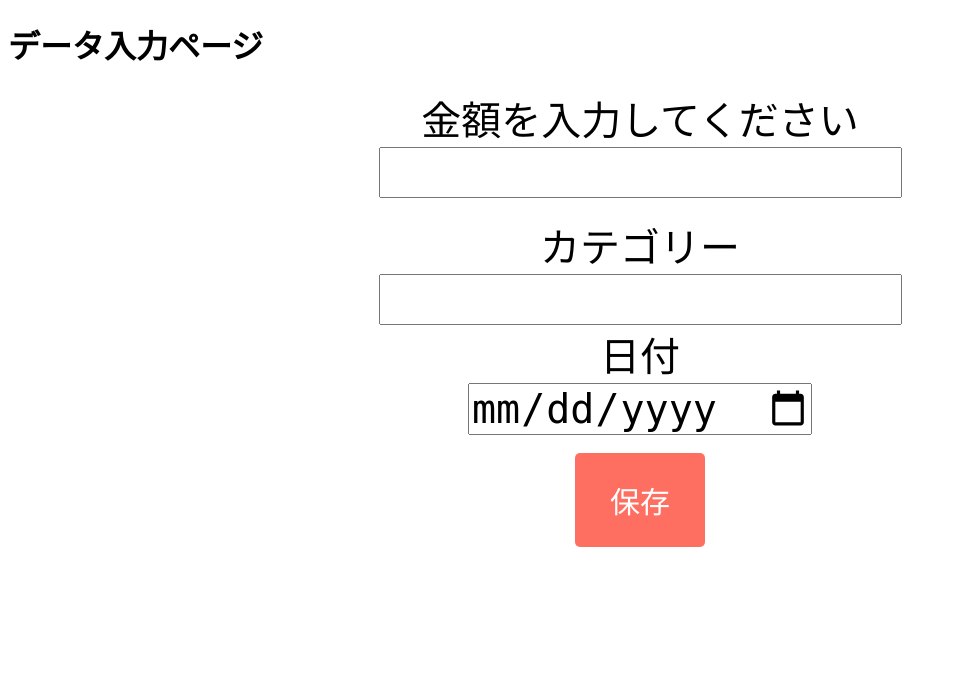
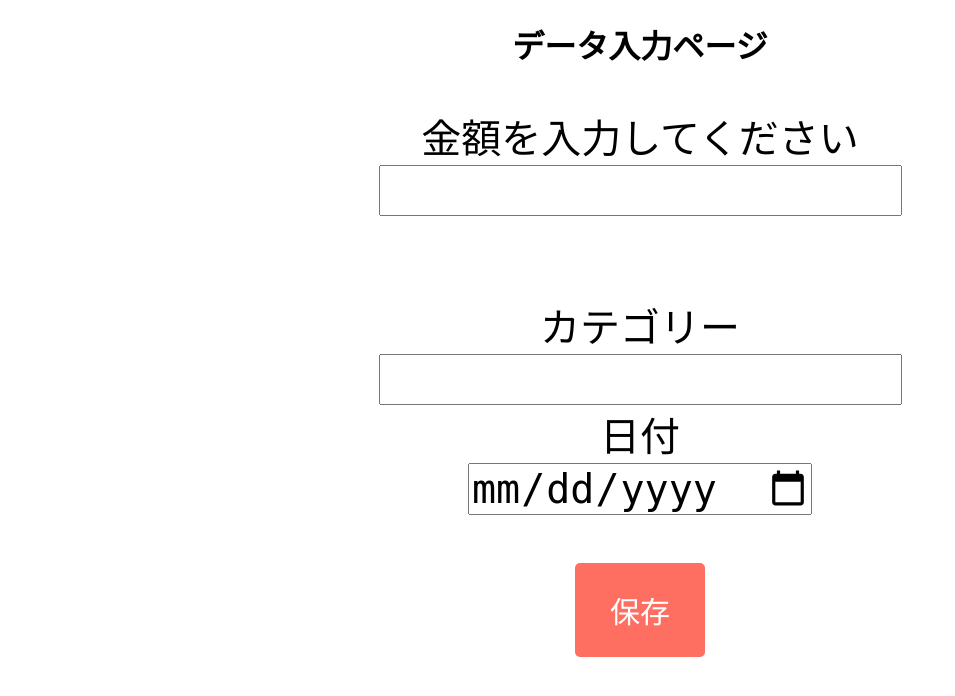
Before and after one commit to 2023AIT-OOP2-G14/Kakeibo, a Flask app: page / in a window 1280 px wide. Shown: the part 72-768 px from the top of the page, without its empty margins (0-955 px from the left). Run offline with Flask 3, Linux system fonts and the light colour scheme.

Commit message:
ページの調整

```diff
--- a/templates/input.html
+++ b/templates/input.html
@@ -26,6 +26,18 @@
         button {
             font-size: 40px;
             /* ボタンの文字サイズを大きく */
+            margin-top: 30px; /* 上側に50px間隔をあける */
+
+        }
+
+        center{
+            display: block;
+            margin: auto;
+            /*中央揃え用*/
+        }
+
+        .input-container{
+            margin-bottom: 80px;
         }
     </style>
 </head>
@@ -38,22 +50,26 @@
         <a href="/calendar">カレンダーページ</a>
     </div>
 
-    <h1>データ入力ページ</h1>
+    <center><h1>データ入力ページ</h1></center><br>
 
     <form action="/input" method="post">
+
+        <div class="input-container">
             <center>
                 <label for="amount">金額を入力してください</label><br>
                 <input type="number" id="amount" name="amount" required>
                 <br>
             </center>
+        </div>
 
-        <br>
+
 
             <center>
                 <label for="category">カテゴリー</label><br>
                 <input type="text" id="category" name="category" required>
                 <br>
             </center>
+
 
         <center>
             <label for="date">日付</label><br>
```
Lines whose indentation alone changed are shown as unchanged.
